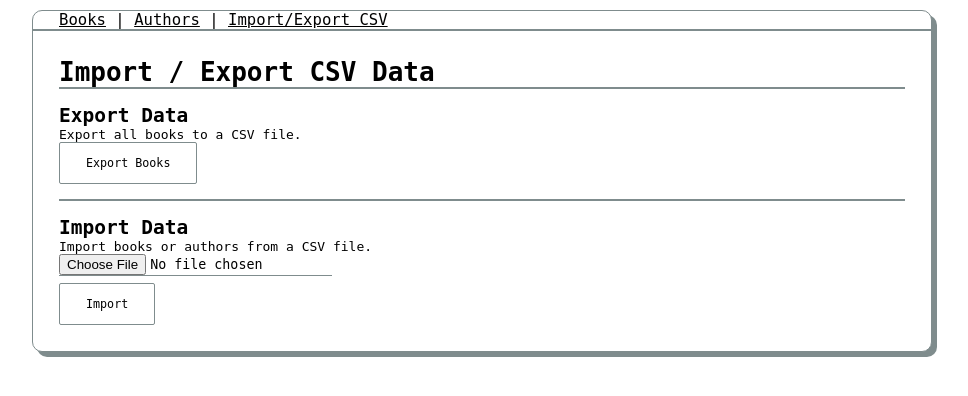
After one commit to rafaelmuto/automatic-octo-happiness, a Django app: page /library/data/ in a window 1280 px wide. The commit adds this page. Shown: the top 396 px of the page, without its empty margins (158-1126 px from the left). Run offline with Django 5.2, Linux system fonts and the light colour scheme.

Commit message:
wip csv import export feature

```diff
--- a/DjangoProject/library/models/author.py
+++ b/DjangoProject/library/models/author.py
@@ -9,7 +9,7 @@ class Author(models.Model):
 
     olid = models.CharField(max_length=50, unique=True, null=True)
 
-    def open_library_key(self) -> str | None:
+    def get_open_library_key(self) -> str | None:
         """Return the Open Library key for the author."""
         return f'/authors/{self.olid}' if self.olid else None
 
--- a/DjangoProject/library/models/book.py
+++ b/DjangoProject/library/models/book.py
@@ -11,7 +11,7 @@ class Book(models.Model):
     isbn = models.CharField(max_length=13, unique=True, null=True)
     olid = models.CharField(max_length=50, unique=True, null=True)
 
-    def open_library_key(self) -> str | None:
+    def get_open_library_key(self) -> str | None:
         """Return the Open Library key for the book."""
         return f'/books/{self.olid}' if self.olid else None
 
--- a/DjangoProject/library/templates/library/base.html
+++ b/DjangoProject/library/templates/library/base.html
@@ -11,8 +11,9 @@
 
     <div id="content">
         <nav>
-            <a href="{% url 'library:index' %}">Books</a>
-            <a href="{% url 'library:author_list' %}">Authors</a>
+            <a href="{% url 'library:index' %}">Books</a> |
+            <a href="{% url 'library:author_list' %}">Authors</a> |
+            <a href="{% url 'library:data_management' %}">Import/Export CSV</a>
         </nav>
         <hr>
 
--- /dev/null
+++ b/DjangoProject/library/templates/library/data_management.html
@@ -0,0 +1,50 @@
+{% extends "./base.html" %}
+
+{% block title %}Data Management{% endblock %}
+
+{% block content %}
+
+<div class="container">
+
+    <h1>Import / Export CSV Data</h1>
+    <hr>
+    <br>
+
+    <div class="row">
+        <div class="col-md-6">
+            <h2>Export Data</h2>
+            <p>Export all books to a CSV file.</p>
+            <form method="get">
+                {% csrf_token %}
+                <button type="submit" name="export" class="btn btn-primary">Export Books</button>
+            </form>
+        </div>
+
+        <br>
+        <hr>
+        <br>
+
+        <div class="col-md-6">
+            <h2>Import Data</h2>
+            <p>Import books or authors from a CSV file.</p>
+            <form method="post" enctype="multipart/form-data">
+                {% csrf_token %}
+                <div class="form-group">
+                    <input type="file" name="csv_file" accept=".csv" class="form-control-file">
+                </div>
+                <button type="submit" name="import" class="btn btn-success">Import</button>
+            </form>
+        </div>
+    </div>
+
+    {% if messages %}
+        <ul class="messages">
+            {% for message in messages %}
+                <li{% if message.tags %} class="{{ message.tags }}"{% endif %}>{{ message }}</li>
+            {% endfor %}
+        </ul>
+    {% endif %}
+
+</div>
+
+{% endblock %}
--- a/DjangoProject/library/urls.py
+++ b/DjangoProject/library/urls.py
@@ -17,4 +17,5 @@ urlpatterns = [
     path("books/<int:pk>/edit/", library.views.BookUpdate.as_view(), name="book_edit"),
     path("authors/<int:pk>/delete/", library.views.AuthorDelete.as_view(), name="author_delete"),
     path("books/<int:pk>/delete/", library.views.BookDelete.as_view(), name="book_delete"),
+    path("data/", library.views.data_management, name="data_management"),
 ]
--- a/DjangoProject/library/views/__init__.py
+++ b/DjangoProject/library/views/__init__.py
@@ -1,5 +1,6 @@
 from .author_views import AuthorDetail, AuthorCreate, AuthorUpdate, AuthorDelete, AuthorList
 from .book_views import BookDetail, BookCreate, BookUpdate, BookDelete, BookListView, BookListByAuthorView
+from .data_management_views import data_management
 
 __all__ = [
     "AuthorDetail",
@@ -13,4 +14,5 @@ __all__ = [
     "BookDelete",
     "BookListView",
     "BookListByAuthorView",
+    "data_management",
 ]
--- /dev/null
+++ b/DjangoProject/library/views/data_management_views.py
@@ -0,0 +1,94 @@
+import csv
+
+from django.http import HttpResponse
+from django.shortcuts import render, redirect
+from django.contrib import messages
+
+from library.models import Book, Author
+
+
+def data_management(request):
+
+    if request.method == 'GET' and 'export' in request.GET:
+        filename = "books.csv"
+        headers = [
+            'book_title',
+            'book_publish_date',
+            'book_isbn',
+            'book_open_library_key',
+            'author_name',
+            'author_birth_date',
+            'author_death_date',
+            'author_country',
+            'author_open_library_key'
+        ]
+
+        response = HttpResponse(content_type='text/csv')
+        response['Content-Disposition'] = f'attachment; filename="{filename}"'
+
+        writer = csv.writer(response)
+        writer.writerow(headers)
+
+        for book in Book.objects.all():
+            row = [
+                book.title,
+                book.publish_date,
+                book.isbn,
+                book.olid,
+                book.author.name,
+                book.author.birth_date,
+                book.author.death_date,
+                book.author.country,
+                book.author.olid
+            ]
+            writer.writerow(row)
+
+        return response
+
+
+    if request.method == 'POST' and 'import' in request.POST:
+        csv_file = request.FILES.get('csv_file')
+
+        if not csv_file or not csv_file.name.endswith('.csv'):
+            messages.error(request, 'Please upload a valid CSV file.')
+            return redirect(request.path)
+
+        try:
+            decoded_file = csv_file.read().decode('utf-8').splitlines()
+            reader = csv.reader(decoded_file)
+            next(reader)
+
+            for row in reader:
+                author_name = row[4]
+                author_birth_date = row[5] if row[5] else None
+                author_death_date = row[6] if row[6] else None
+                author_country = row[7]
+                author_open_library_key = row[8]
+
+                author, _ = Author.objects.get_or_create(
+                    name=author_name,
+                    defaults={
+                        'birth_date': author_birth_date,
+                        'death_date': author_death_date,
+                        'country': author_country,
+                        'open_library_key': author_open_library_key
+                    }
+                )
+
+                Book.objects.update_or_create(
+                    isbn=row[2],
+                    defaults={
+                        'title': row[0],
+                        'publish_date': row[1] if row[1] else None,
+                        'open_library_key': row[3],
+                        'author': author,
+                    }
+                )
+
+            messages.success(request, 'CSV imported successfully.')
+        except Exception as e:
+            messages.error(request, f'Error importing data: {e}')
+
+        return redirect('library:index')
+
+    return render(request, 'library/data_management.html')
```
